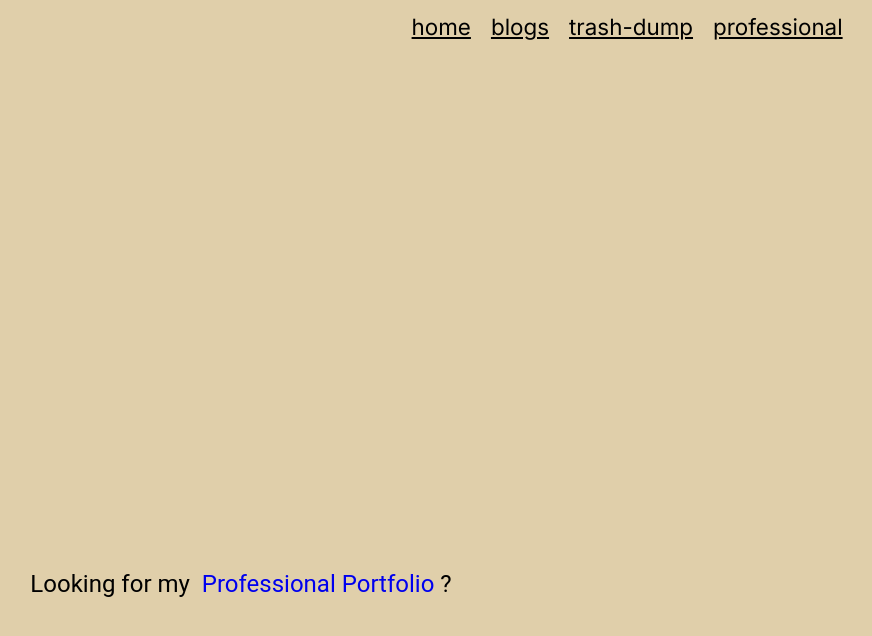
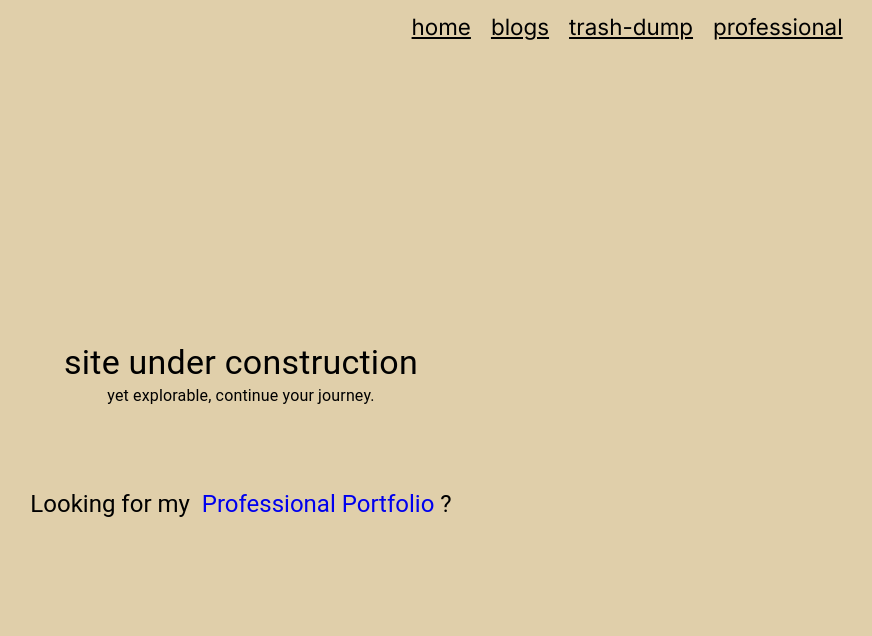
Before and after one commit to sarthak-pokharel/sarthak, a Next.js app: page / in a window 1280 px wide. Shown: the top 636 px of the page, without its empty margins (399-1271 px from the left). Built offline with nearby package versions, Linux system fonts and the light colour scheme.

Commit message:
content added

```diff
--- a/src/app/page.tsx
+++ b/src/app/page.tsx
@@ -10,7 +10,14 @@ export default function Home() {
       <Nav />
       <main>
 
-        <div style={{position:'absolute', left:'50%', transform:'translateX(-50%)',bottom: '25%'}}>
+        <div style={{position:'absolute', left:'50%', transform:'translateX(-50%)',bottom: '35%',textAlign:'center'}} >
+        <Typography variant="h4">
+          site under construction
+        </Typography>
+        <Typography>
+          yet explorable, continue your journey.
+        </Typography>
+        <br/><br/><br/><br/>
         <Typography variant='h5' style={{textAlign:'center'}}>Looking for my &nbsp;
           <Link target="_blank" href="https://prof.sarthakpokhrel.com.np" style={{textDecoration:'none', color:'#00e'}}>
             Professional Portfolio
```
